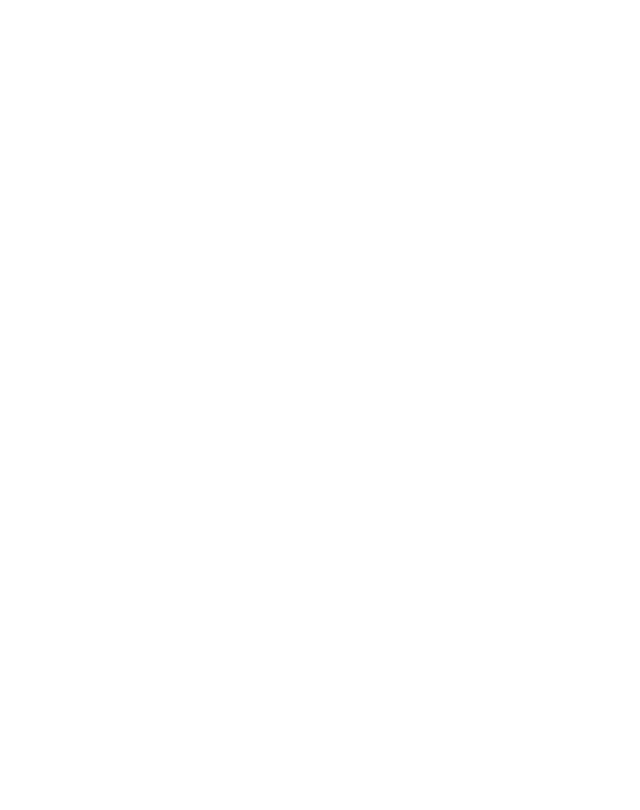
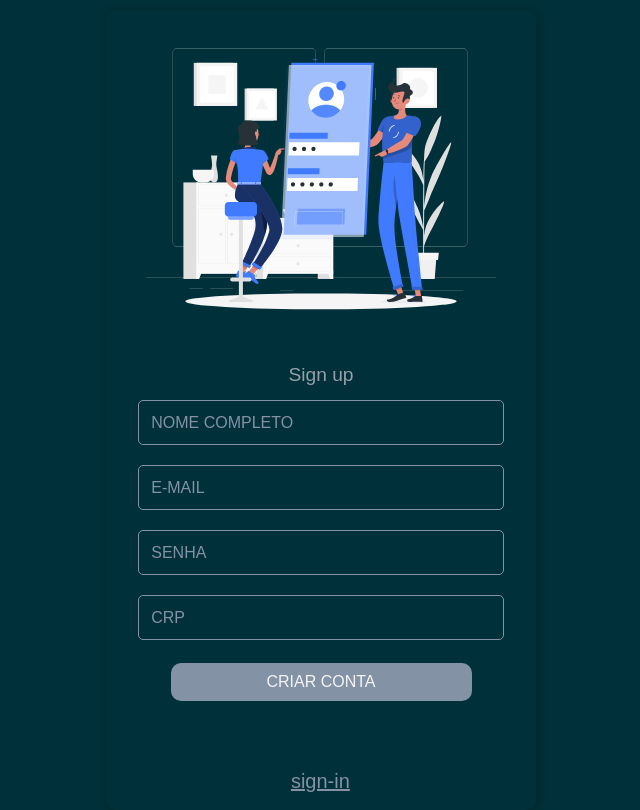
Before and after one commit to Dev-Henri/guardiao-app, a plain HTML site: page cadastro.html in a window 1280 px wide. Shown: the whole page, without its empty margins (319-959 px from the left). Drawn offline with Linux system fonts and the light colour scheme.

Commit message:
finalizando a tela de cadastro

```diff
--- a/cadastro.html
+++ b/cadastro.html
@@ -0,0 +1,35 @@
+<!DOCTYPE html>
+<html lang="pt-br">
+<head>
+    <meta charset="UTF-8">
+    <meta name="viewport" content="width=device-width, initial-scale=1.0">
+    <title>Guardião App</title>
+    <link rel="stylesheet" href="/style/cadastro.css">
+</head>
+<body>
+    <main>
+        <section class="image">
+            <img src="imagem/4957136_Mobile login.svg" alt="">
+            <p>Sign up</p>
+        </section>
+        <section class="formulario">
+           <form action="" method="post" autocomplete="on">
+
+            <input type="text" name="nome"  id="inome"  placeholder="NOME COMPLETO" minlength="10" maxlength="50">
+
+            <input type="email" name="email" id="iemail" placeholder="E-MAIL">
+
+            <input type="password" name="senha" id="isenha" placeholder="SENHA" minlength="8" maxlength="25">
+
+            <input class="ultimo" type="text" name="crp" id="icrp" placeholder="CRP">
+
+            <a href="">CRIAR CONTA</a>
+           </form>
+           <div class="sign-ip">
+            <a href="">sign-in</a>
+           </div>
+        </section>
+    </main>
+
+</body>
+</html>
--- /dev/null
+++ b/style/cadastro.css
@@ -0,0 +1,117 @@
+@charset "UTF-8";
+
+*{
+    margin: 0;
+    padding: 0;
+    box-sizing: border-box;
+
+}
+
+:root{
+    --background: #003039;
+    --cor-font: #f4f4f4;
+    --cor-img: #07459d;
+    --back-google: #8492a6;
+    --back-home: #969faa;
+}
+
+body{
+    width: 100vw;
+    height: 100vh;
+    font-family: Arial, Helvetica, sans-serif;
+    background-color: var(--background);
+    overflow-x: hidden;
+}
+
+main{
+    max-width: 430px;
+    height: 100vh;
+    margin: auto;
+    box-shadow: 1px 1px 8px #0000003b;
+    position: relative;
+    margin-top: 10px;
+    border-radius: 10px;
+    position: relative;
+}
+
+main > section.image{
+    width: 100%;
+    height: 350px;
+
+}
+
+main > section.image > img{
+    width: 100%;
+    height: 100%;
+}
+
+main > section.image > p{
+    text-align: center;
+    color: var(--back-home);
+    font-size: 1.2em;
+
+}
+
+
+
+.formulario > form{
+    margin-top: 40px;
+    width: 100%;
+    height: 350px;
+    display: flex;
+    flex-direction: column;
+    align-items: center;
+
+}
+
+.formulario > form > input{
+    background-color: var(--background);
+    width: 85%;
+    height: 45px;
+    border: 1px solid var(--back-google);
+    color: var(--cor-font);
+    font-size: 16px;
+    border-radius: 5px;
+    margin-bottom: 20px;
+    padding-left: 12px;
+
+}
+
+.formulario > form > input.ultimo{
+    margin-bottom: 0;
+}
+
+
+
+input::placeholder{
+    color: var(--back-google);
+}
+
+.formulario > form > a{
+    display: block;
+    margin: 23px auto 0 auto;
+
+    color: var(--cor-font);
+    background-color: var(--back-google);
+    width: 70%;
+    padding: 10px;
+    text-decoration: none;
+    text-align: center;
+    border-radius: 10px;
+}
+
+.formulario > form > a:hover{
+    color: #000000;
+    background-color: var(--cor-font);
+}
+
+.sign-ip{
+    position: absolute;
+    top: 95%;
+    left: 43%;
+}
+
+.sign-ip > a{
+    color: var(--back-google);
+    font-size: 20px;
+}
```
Also changed, not shown: login.html (+1 -1 lines), imagem/4957136_Mobile login.svg (added).
